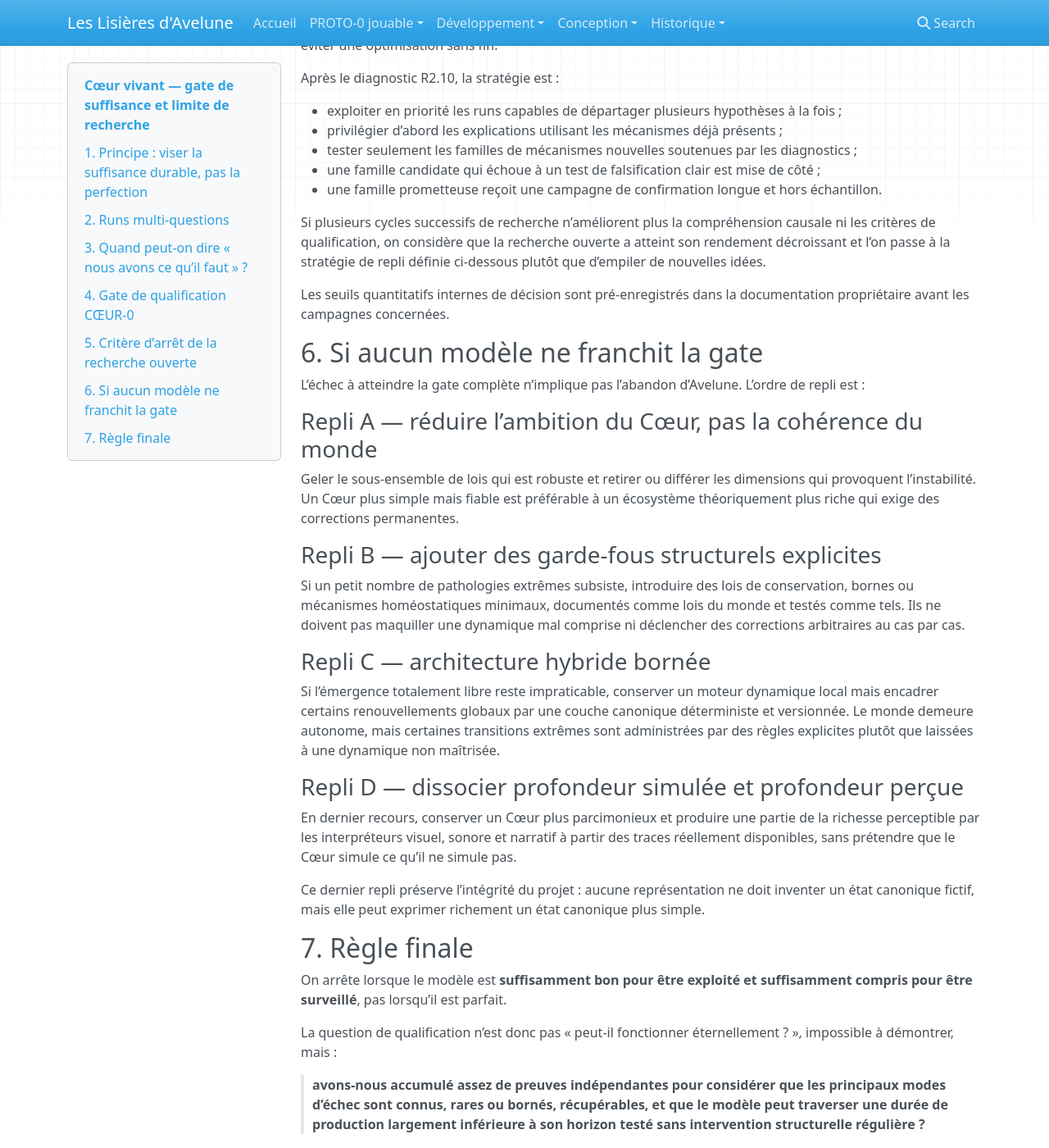
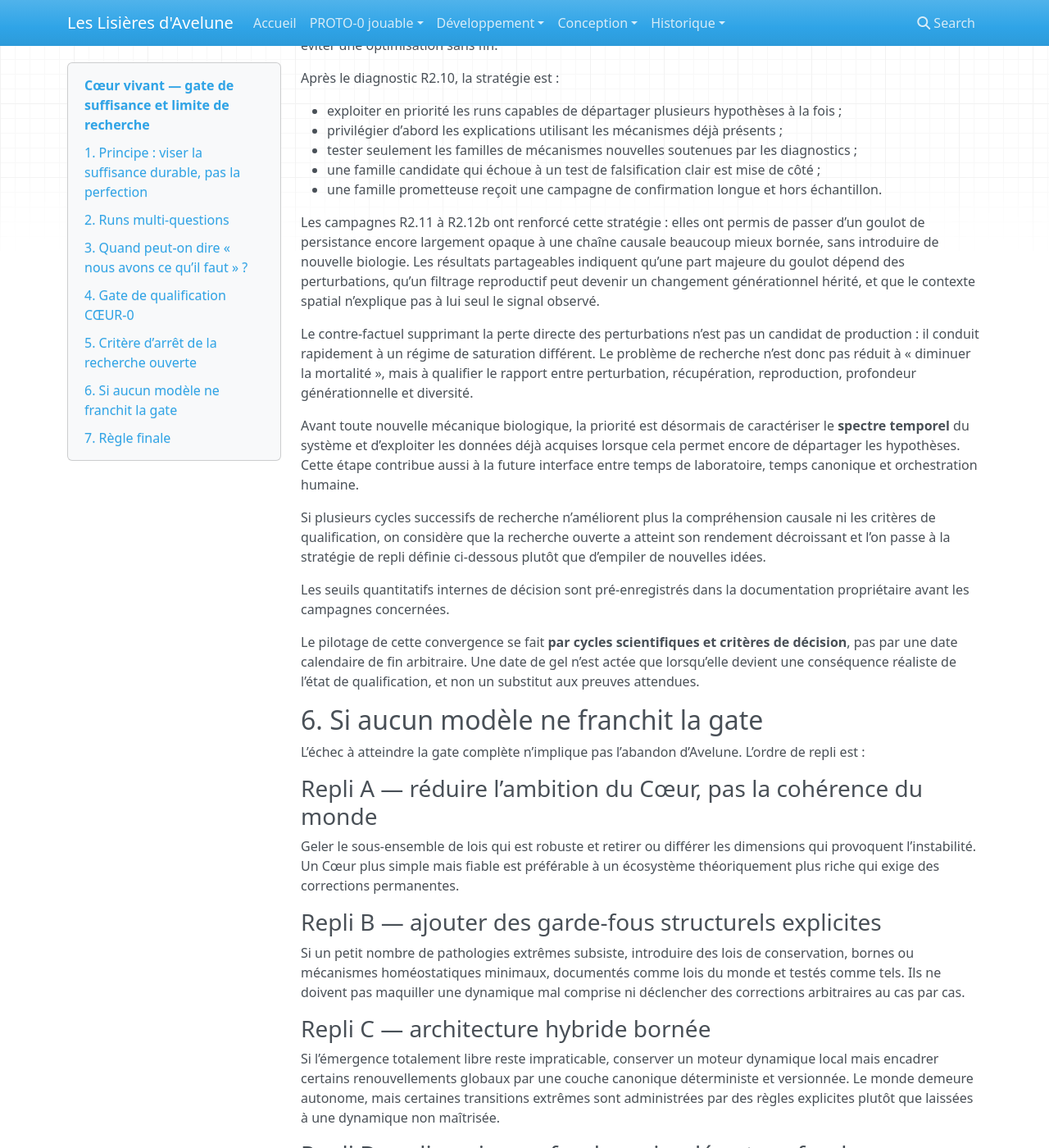
Before and after one commit to Abeliome-Officiel/les-lisieres-avelune, an MkDocs documentation site: the page built from docs/29_coeur_vivant_gate_suffisance.md, in a window 1280 px wide and 1400 px high, scrolled down 2878 px. Shown: the whole window at 82% size. Built offline with MkDocs 1.6.1, drawn with Linux system fonts in a browser that asks for light colours; nearby versions of some CDN libraries; some of the changed text lies outside the part shown.

Commit message:
docs: actualiser la gate après R2.12b

```diff
--- a/docs/29_coeur_vivant_gate_suffisance.md
+++ b/docs/29_coeur_vivant_gate_suffisance.md
@@ -112,9 +112,17 @@ Après le diagnostic R2.10, la stratégie est :
 - une famille candidate qui échoue à un test de falsification clair est mise de côté ;
 - une famille prometteuse reçoit une campagne de confirmation longue et hors échantillon.
 
+Les campagnes R2.11 à R2.12b ont renforcé cette stratégie : elles ont permis de passer d’un goulot de persistance encore largement opaque à une chaîne causale beaucoup mieux bornée, sans introduire de nouvelle biologie. Les résultats partageables indiquent qu’une part majeure du goulot dépend des perturbations, qu’un filtrage reproductif peut devenir un changement générationnel hérité, et que le contexte spatial n’explique pas à lui seul le signal observé.
+
+Le contre-factuel supprimant la perte directe des perturbations n’est pas un candidat de production : il conduit rapidement à un régime de saturation différent. Le problème de recherche n’est donc pas réduit à « diminuer la mortalité », mais à qualifier le rapport entre perturbation, récupération, reproduction, profondeur générationnelle et diversité.
+
+Avant toute nouvelle mécanique biologique, la priorité est désormais de caractériser le **spectre temporel** du système et d’exploiter les données déjà acquises lorsque cela permet encore de départager les hypothèses. Cette étape contribue aussi à la future interface entre temps de laboratoire, temps canonique et orchestration humaine.
+
 Si plusieurs cycles successifs de recherche n’améliorent plus la compréhension causale ni les critères de qualification, on considère que la recherche ouverte a atteint son rendement décroissant et l’on passe à la stratégie de repli définie ci-dessous plutôt que d’empiler de nouvelles idées.
 
 Les seuils quantitatifs internes de décision sont pré-enregistrés dans la documentation propriétaire avant les campagnes concernées.
+
+Le pilotage de cette convergence se fait **par cycles scientifiques et critères de décision**, pas par une date calendaire de fin arbitraire. Une date de gel n’est actée que lorsqu’elle devient une conséquence réaliste de l’état de qualification, et non un substitut aux preuves attendues.
 
 ## 6. Si aucun modèle ne franchit la gate
 
```
Also changed, not shown: other parts of docs/29_coeur_vivant_gate_suffisance.md (+2 -2 lines).
